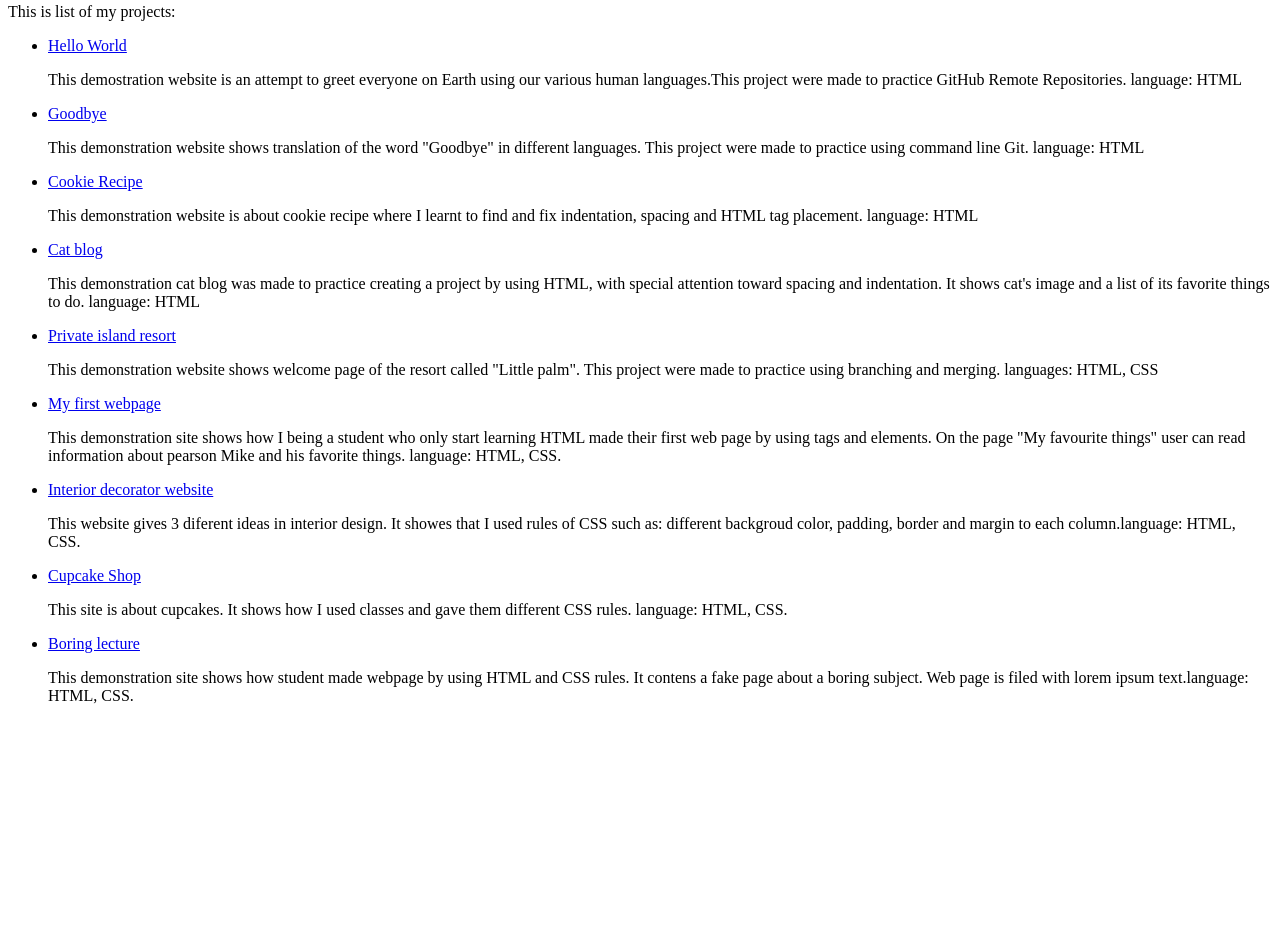
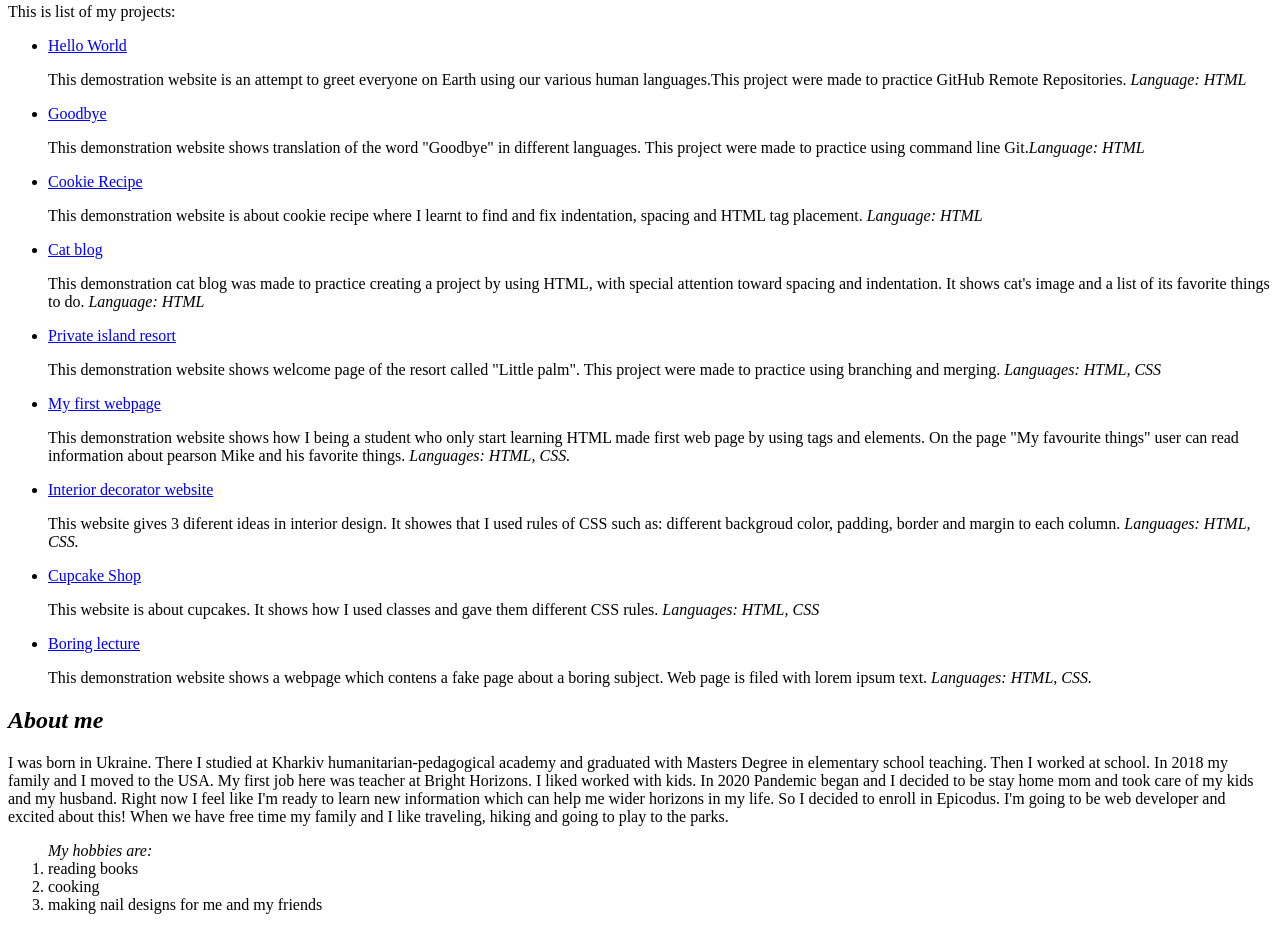
Before and after one commit to vzubarieva/Portfolio-Landing-Page, a website: page index.html in a window 1280 px wide. Shown: the part 397-1327 px from the top of the page. Before the commit the page ends 1118 px from the top, so only its background shows below. Drawn offline with Linux system fonts and the light colour scheme.

Commit message:
Add about me section, div, em, ol tags

```diff
--- a/index.html
+++ b/index.html
@@ -10,21 +10,33 @@
   <p>This is list of my projects:</p>
   <ul>
     <li><a href="git@github.com:vzubarieva/-hello-world-.git">Hello World</a></li>
-    <p>This demostration website is an attempt to greet everyone on Earth using our various human languages.This project were made to practice GitHub Remote Repositories. language: HTML</p>
+    <p>This demostration website is an attempt to greet everyone on Earth using our various human languages.This project were made to practice GitHub Remote Repositories. <em>Language: HTML</em></p>
     <li><a href="git@github.com:vzubarieva/goodbye.git">Goodbye</a></li>
-     <p>This demonstration website shows translation of the word "Goodbye" in different languages. This project were made to practice using command line Git. language: HTML</p>
+     <p>This demonstration website shows translation of the word "Goodbye" in different languages. This project were made to practice using command line Git.<em>Language: HTML</em></p>
     <li><a href="git@github.com:vzubarieva/Cookie-Recipe.git">Cookie Recipe</a></li>
-     <p>This demonstration website is about cookie recipe where I learnt to find and fix indentation, spacing and HTML tag placement. language: HTML</p>
+     <p>This demonstration website is about cookie recipe where I learnt to find and fix indentation, spacing and HTML tag placement. <em>Language: HTML</em></p>
     <li><a href="git@github.com:vzubarieva/cat-blog.git">Cat blog</a></li>
-     <p>This demonstration cat blog was made to practice creating a project by using HTML, with special attention toward spacing and indentation. It shows cat's image and a list of its favorite things to do. language: HTML</p>
+     <p>This demonstration cat blog was made to practice creating a project by using HTML, with special attention toward spacing and indentation. It shows cat's image and a list of its favorite things to do. <em>Language: HTML</em></p>
     <li><a href="git@github.com:vzubarieva/Private-island-resort.git">Private island resort</a></li>
-     <p>This demonstration website shows welcome page of the resort called "Little palm". This project were made to practice using branching and merging. languages: HTML, CSS</p>
+     <p>This demonstration website shows welcome page of the resort called "Little palm". This project were made to practice using branching and merging. <em>Languages: HTML, CSS</em></p>
     <li><a href="git@github.com:vzubarieva/my-first-webpage.git">My first webpage</a></li>
-     <p>This demonstration site shows how I being a student who only start learning HTML made their first web page by using tags and elements. On the page "My favourite things" user can read information about pearson Mike and his favorite things. language: HTML, CSS.</p>
+     <p>This demonstration website shows how I being a student who only start learning HTML made first web page by using tags and elements. On the page "My favourite things" user can read information about pearson Mike and his favorite things. <em>Languages: HTML, CSS.</em></p>
     <li><a href="git@github.com:vzubarieva/interior-decorator-website.git">Interior decorator website</a></li>
-     <p>This website gives 3 diferent ideas in interior design. It showes that I used rules of CSS such as: different backgroud color, padding, border and margin to each column.language: HTML, CSS.</p>
+     <p>This website gives 3 diferent ideas in interior design. It showes that I used rules of CSS such as: different backgroud color, padding, border and margin to each column. <em>Languages: HTML, CSS.</em></p>
     <li><a href="https://vzubarieva.github.io/Cupcake-Shop/">Cupcake Shop</a></li>
-     <p>This site is about cupcakes. It shows how I used classes and gave them different CSS rules. language: HTML, CSS.</p>
+     <p>This website is about cupcakes. It shows how I used classes and gave them different CSS rules. <em>Languages: HTML, CSS</em></p>
     <li><a href="git@github.com:vzubarieva/boring-lecture.git">Boring lecture</a></li>
-     <p>This demonstration site shows how student made webpage by using HTML and CSS rules. It contens a fake page about a boring subject. Web page is filed with lorem ipsum text.language: HTML, CSS.</p>
+     <p>This demonstration website shows a webpage which contens a fake page about a boring subject. Web page is filed with lorem ipsum text. <em>Languages: HTML, CSS.</em></p>
   </ul>
+
+  <div class="box1">
+  <h2><em>About me</em></h2>
+  <p>I was born in Ukraine. There I studied at Kharkiv humanitarian-pedagogical academy and graduated with Masters Degree in elementary school teaching. Then I worked at school. In 2018 my family and I moved to the USA. My first job here was teacher at Bright Horizons. I liked worked with kids. In 2020 Pandemic began and I decided to be stay home mom and took care of my kids and my husband. Right now I feel like I'm ready to learn new information which can help me wider horizons in my life. So I decided to enroll in Epicodus. I'm going to be web developer and excited about this!
+  When we have free time my family and I like traveling, hiking and going to play to the parks.</p>
+
+  <ol><em>My hobbies are:</em>
+    <li><span class="hobbies">reading books</span></li>
+    <li><span class="hobbies">cooking</span></li>
+    <li><span class="hobbies">making nail designs for me and my friends</span></li>
+  </ol>
+  </div>
```
